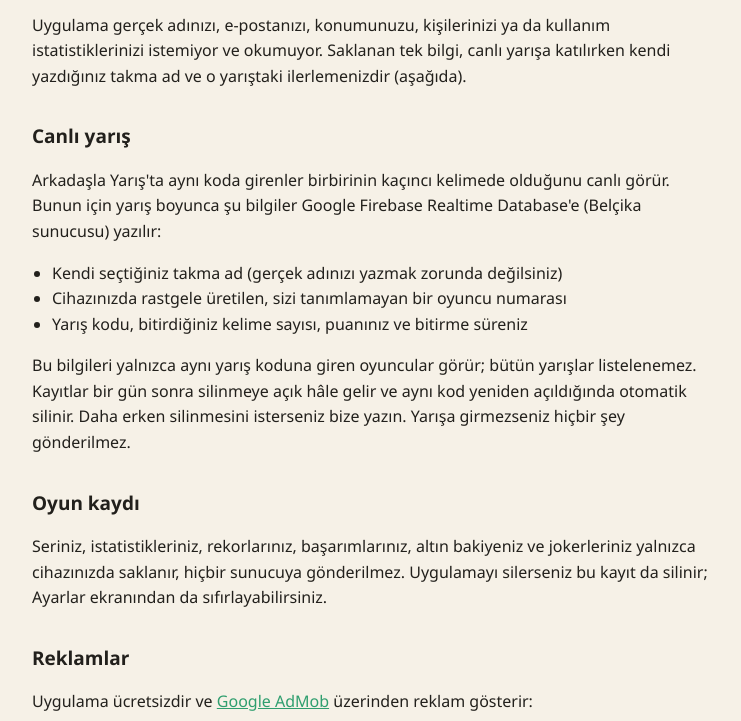
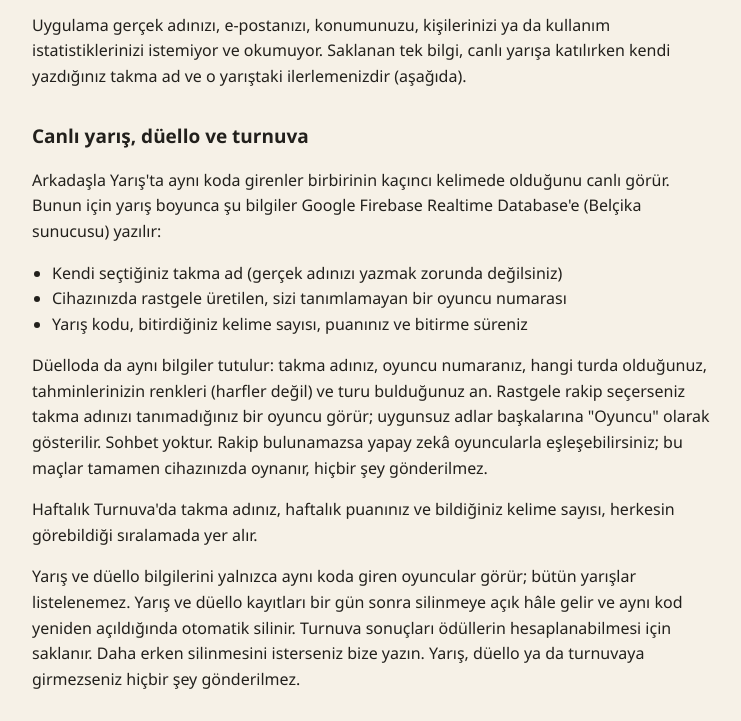
Before and after one commit to naskenkastudio-ship-it/harf-harf-gizlilik, a plain HTML site: page index.html in a window 1280 px wide. Shown: the part 347-1068 px from the top of the page, without its empty margins (264-1005 px from the left). Drawn offline with Linux system fonts and the light colour scheme.

Commit message:
Düello ve haftalık turnuva eklendi

```diff
--- a/index.html
+++ b/index.html
@@ -30,14 +30,16 @@
 <h2>Bizim topladığımız veriler</h2>
 <p>Uygulama gerçek adınızı, e-postanızı, konumunuzu, kişilerinizi ya da kullanım istatistiklerinizi istemiyor ve okumuyor. Saklanan tek bilgi, canlı yarışa katılırken kendi yazdığınız takma ad ve o yarıştaki ilerlemenizdir (aşağıda).</p>
 
-<h2>Canlı yarış</h2>
+<h2>Canlı yarış, düello ve turnuva</h2>
 <p>Arkadaşla Yarış'ta aynı koda girenler birbirinin kaçıncı kelimede olduğunu canlı görür. Bunun için yarış boyunca şu bilgiler Google Firebase Realtime Database'e (Belçika sunucusu) yazılır:</p>
 <ul>
   <li>Kendi seçtiğiniz takma ad (gerçek adınızı yazmak zorunda değilsiniz)</li>
   <li>Cihazınızda rastgele üretilen, sizi tanımlamayan bir oyuncu numarası</li>
   <li>Yarış kodu, bitirdiğiniz kelime sayısı, puanınız ve bitirme süreniz</li>
 </ul>
-<p>Bu bilgileri yalnızca aynı yarış koduna giren oyuncular görür; bütün yarışlar listelenemez. Kayıtlar bir gün sonra silinmeye açık hâle gelir ve aynı kod yeniden açıldığında otomatik silinir. Daha erken silinmesini isterseniz bize yazın. Yarışa girmezseniz hiçbir şey gönderilmez.</p>
+<p>Düelloda da aynı bilgiler tutulur: takma adınız, oyuncu numaranız, hangi turda olduğunuz, tahminlerinizin renkleri (harfler değil) ve turu bulduğunuz an. Rastgele rakip seçerseniz takma adınızı tanımadığınız bir oyuncu görür; uygunsuz adlar başkalarına "Oyuncu" olarak gösterilir. Sohbet yoktur. Rakip bulunamazsa yapay zekâ oyuncularla eşleşebilirsiniz; bu maçlar tamamen cihazınızda oynanır, hiçbir şey gönderilmez.</p>
+<p>Haftalık Turnuva'da takma adınız, haftalık puanınız ve bildiğiniz kelime sayısı, herkesin görebildiği sıralamada yer alır.</p>
+<p>Yarış ve düello bilgilerini yalnızca aynı koda giren oyuncular görür; bütün yarışlar listelenemez. Yarış ve düello kayıtları bir gün sonra silinmeye açık hâle gelir ve aynı kod yeniden açıldığında otomatik silinir. Turnuva sonuçları ödüllerin hesaplanabilmesi için saklanır. Daha erken silinmesini isterseniz bize yazın. Yarış, düello ya da turnuvaya girmezseniz hiçbir şey gönderilmez.</p>
 
 <h2>Oyun kaydı</h2>
 <p>Seriniz, istatistikleriniz, rekorlarınız, başarımlarınız, altın bakiyeniz ve jokerleriniz yalnızca cihazınızda saklanır, hiçbir sunucuya gönderilmez. Uygulamayı silerseniz bu kayıt da silinir; Ayarlar ekranından da sıfırlayabilirsiniz.</p>
@@ -67,7 +69,7 @@
 <h2>Üçüncü taraflar</h2>
 <ul>
   <li>Reklam: Google AdMob</li>
-  <li>Canlı yarış: Google Firebase Realtime Database</li>
+  <li>Canlı yarış, düello ve turnuva: Google Firebase Realtime Database</li>
   <li>Haftalık sıralama: Google Play Oyun Hizmetleri</li>
   <li>Ödeme: Google Play Faturalandırma</li>
   <li>Analitik, ölçümleme, sosyal medya girişi: yok</li>
@@ -78,7 +80,7 @@
 <p>Uygulama 13 yaş altındaki çocuklara yönelik değildir ve bilerek onlardan veri toplamaz.</p>
 
 <h2>Haklarınız</h2>
-<p>Canlı yarış kayıtlarınızın silinmesini istediğinizde bize yazmanız yeterli. Reklam verileriyle ilgili talepleriniz için Google'ın gizlilik merkezine başvurabilirsiniz. Her türlü soru için bize yazabilirsiniz.</p>
+<p>Yarış, düello ya da turnuva kayıtlarınızın silinmesini istediğinizde bize yazmanız yeterli. Reklam verileriyle ilgili talepleriniz için Google'ın gizlilik merkezine başvurabilirsiniz. Her türlü soru için bize yazabilirsiniz.</p>
 
 <h2>Değişiklikler</h2>
 <p>Bu politika değişirse güncel hâli bu adreste yayınlanır.</p>
```
